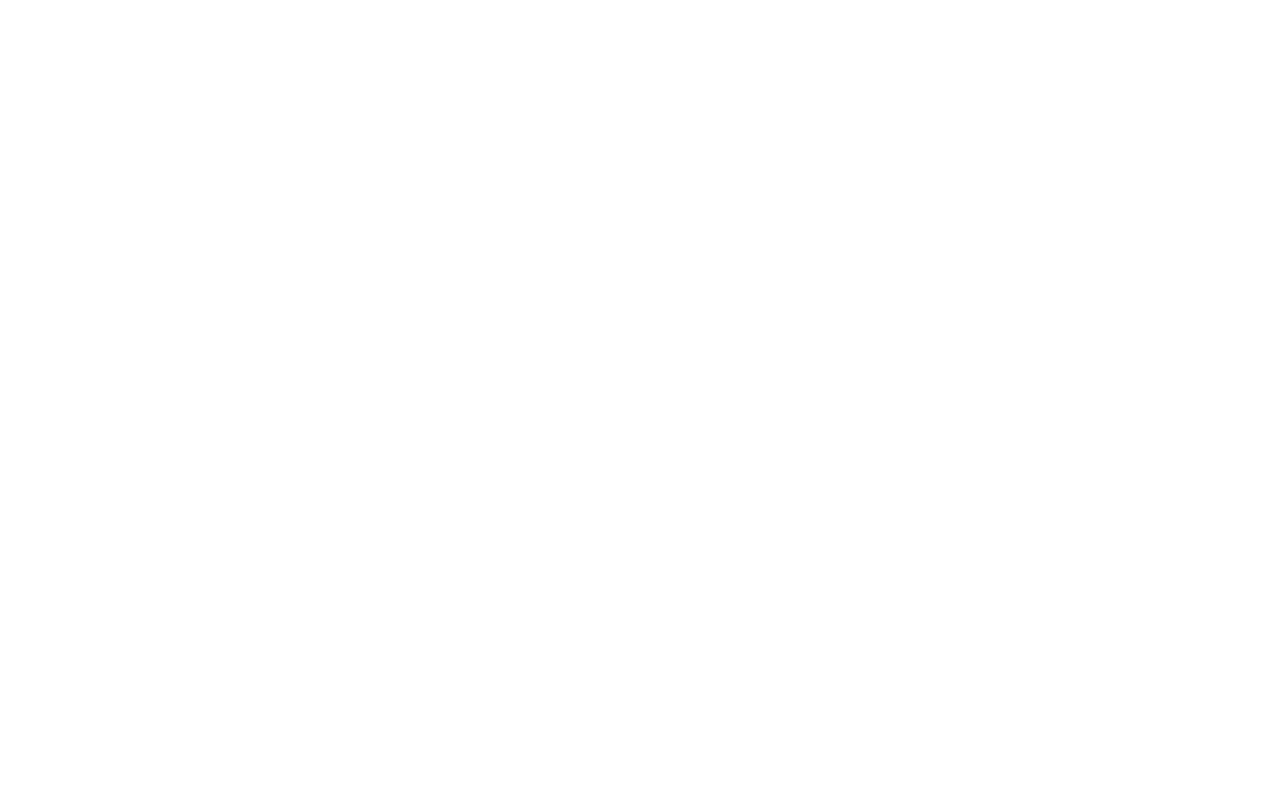
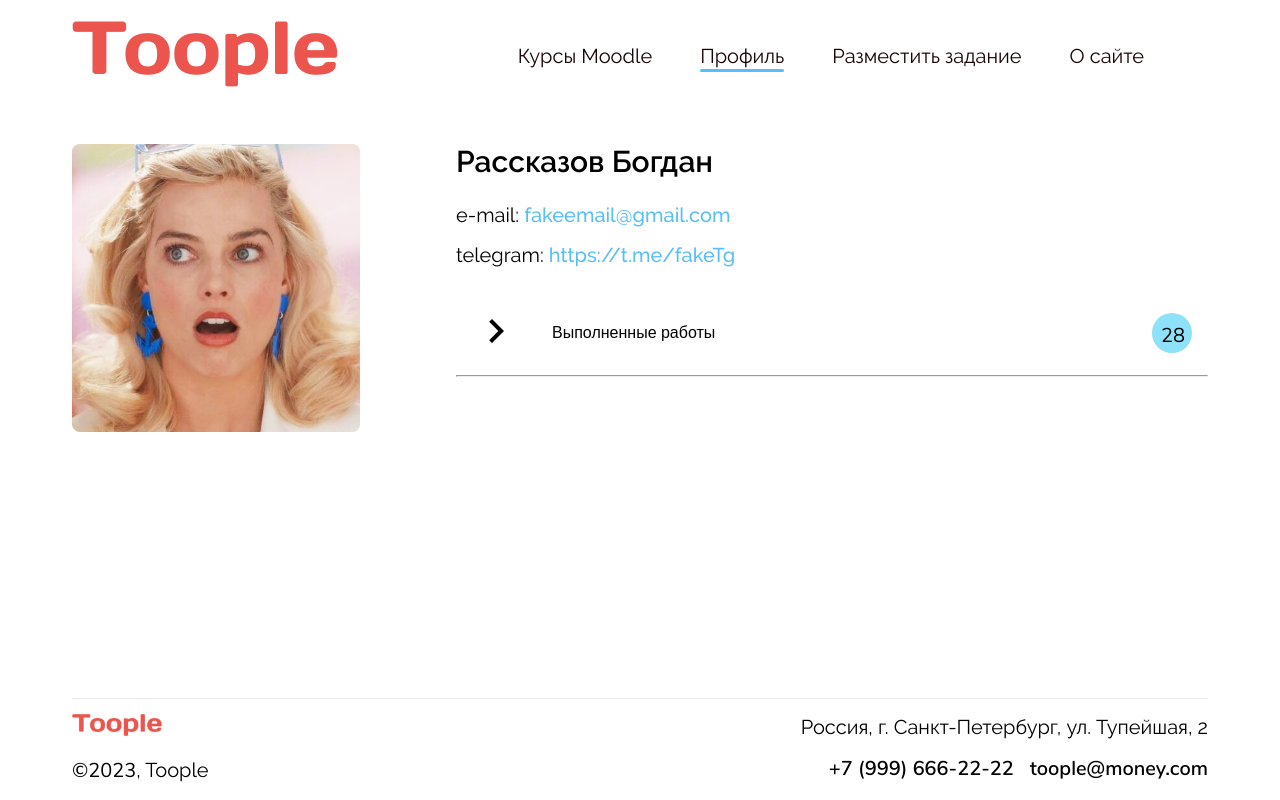
Before and after one commit to BooogdaaaN/Toople, a React (Create React App) app: page /profile/me in a window 1280 px wide. Before the commit this address had no page. Built offline with nearby package versions, Linux system fonts and the light colour scheme.

Commit message:
feat: auth hidden pages

```diff
--- a/src/App.jsx
+++ b/src/App.jsx
@@ -17,8 +17,8 @@
 import { useState } from "react";
 
 function App() {
-    const [isAuth, setIsAuth] = useState(false);
-    console.log(isAuth);
+    const [isAuth, setIsAuth] = useState(true);
+
     return (
         <AuthContext.Provider
             value={{
@@ -37,9 +37,7 @@
                             <Route path=":courseId" element={<Course />} />
                         </Route>
                         {isAuth && (
-                            <Route path="profile" element={<ProfileLayout />}>
-                                <Route index element={<Profile />} />
-                            </Route>
+                            <Route path="profile/:id" element={<Profile />} />
                         )}
                         {isAuth && (
                             <Route path="create" element={<CreateAd />} />
--- a/src/components/Header.jsx
+++ b/src/components/Header.jsx
@@ -6,8 +6,8 @@
 import { useContext } from "react";
 import { AuthContext } from "../context/index.js";
 function Header() {
-    const token = false;
-    const isAuth = useContext(AuthContext);
+    const context = useContext(AuthContext);
+    const isAuth = context.isAuth;
     return (
         <header className="header">
             <div className="header__logo">
@@ -20,10 +20,14 @@
             <nav>
                 <ul>
                     <NavLink to="courses">Курсы Moodle</NavLink>
+                    {isAuth && <NavLink to="profile/me">Профиль</NavLink>}
+                    {isAuth && (
+                        <NavLink to="create">Разместить задание</NavLink>
+                    )}
                     <NavLink to="about">О сайте</NavLink>
                 </ul>
             </nav>
-            {!token && (
+            {!isAuth && (
                 <Link to="login">
                     <button className="header__signup-btn">Войти</button>
                 </Link>
--- a/src/data.js
+++ b/src/data.js
@@ -47,4 +47,38 @@
     ],
 };
 
-export { tasksData, coursesData };
+const usersData = {
+    users: [
+        {
+            id: 1,
+            name: "Богдан",
+            surName: "Рассказов",
+            email: "fakeemail@gmail.com",
+            password: "hashedpasswfwe32r@213",
+            contacts: [
+                {
+                    type: "e-mail",
+                    value: "fakeemail@gmail.com",
+                },
+                {
+                    type: "telegram",
+                    value: "https://t.me/fakeTg",
+                },
+            ],
+            completed: [
+                {
+                    courseID: 1,
+                    tasks: [
+                        { id: 12, timesCompleted: 5 },
+                        { id: 13, timesCompleted: 4 },
+                    ],
+                },
+                {
+                    courseID: 2,
+                    tasks: [{ id: 24, timesCompleted: 5 }],
+                },
+            ],
+        },
+    ],
+};
+export { tasksData, coursesData, usersData };
```
